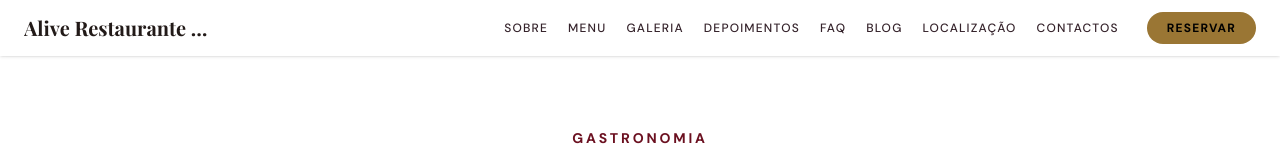
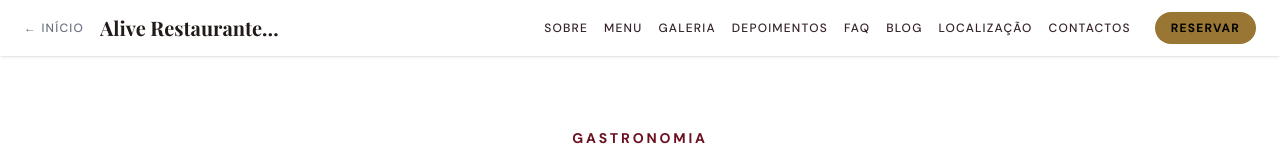
Before and after one commit to Aristides-Morais/marka, a React (Vite) app in the folder apps/web/: page /1/servicos in a window 1280 px wide. Shown: the top 160 px of the page. Built offline with nearby package versions, Linux system fonts and the light colour scheme; no server answers; a web font is replaced by a local one.

Commit message:
fix: adicionar botao voltar ao inicio no header

```diff
--- a/apps/web/src/components/site/SiteHeader.tsx
+++ b/apps/web/src/components/site/SiteHeader.tsx
@@ -13,11 +13,22 @@ export default function SiteHeader({ businessName, primary, secondary, waLink }:
   return (
     <header className="fixed inset-x-0 top-0 z-50 bg-white/90 backdrop-blur-md shadow-sm py-3">
       <div className="container mx-auto px-6 flex items-center justify-between">
-        <Link to={`/${slug}`} className="font-serif text-xl font-bold text-[#221A18] truncate max-w-[200px]">
-          {businessName}
-        </Link>
+        {/* Bloco da Esquerda: Voltar + Logotipo */}
+        <div className="flex items-center gap-4">
+          <Link
+            to={`/${slug}`}
+            className="text-xs font-medium uppercase tracking-widest text-gray-500 hover:text-black transition"
+            title="Voltar ao Início"
+          >
+            ← Início
+          </Link>
+          <Link to={`/${slug}`} className="font-serif text-xl font-bold text-[#221A18] truncate max-w-[180px]">
+            {businessName}
+          </Link>
+        </div>
 
-        <nav className="hidden md:flex items-center gap-5 text-xs font-medium uppercase tracking-widest">
+        {/* Bloco da Direita: Links do Menu */}
+        <nav className="hidden lg:flex items-center gap-4 text-[10px] xl:text-xs font-medium uppercase tracking-widest">
           <Link to={`/${slug}/sobre`} className="hover:opacity-70 transition">Sobre</Link>
           <Link to={`/${slug}/servicos`} className="hover:opacity-70 transition">Menu</Link>
           <Link to={`/${slug}/galeria`} className="hover:opacity-70 transition">Galeria</Link>
@@ -28,11 +39,18 @@ export default function SiteHeader({ businessName, primary, secondary, waLink }:
           <Link to={`/${slug}/contactos`} className="hover:opacity-70 transition">Contactos</Link>
 
           {waLink && (
-            <a href={waLink} target="_blank" rel="noreferrer" className="ml-2 px-5 py-2 rounded-full font-bold text-black transition hover:scale-105" style={{ background: secondary }}>
+            <a href={waLink} target="_blank" rel="noreferrer" className="ml-2 px-4 py-2 rounded-full font-bold text-black transition hover:scale-105 text-[10px] xl:text-xs" style={{ background: secondary }}>
               Reservar
             </a>
           )}
         </nav>
+
+        {/* Menu Mobile Simplificado */}
+        <div className="lg:hidden">
+          <Link to={`/${slug}/contactos`} className="text-xs font-bold uppercase tracking-widest px-4 py-2 rounded-full text-white" style={{ background: primary }}>
+            Menu
+          </Link>
+        </div>
       </div>
     </header>
   );
```
